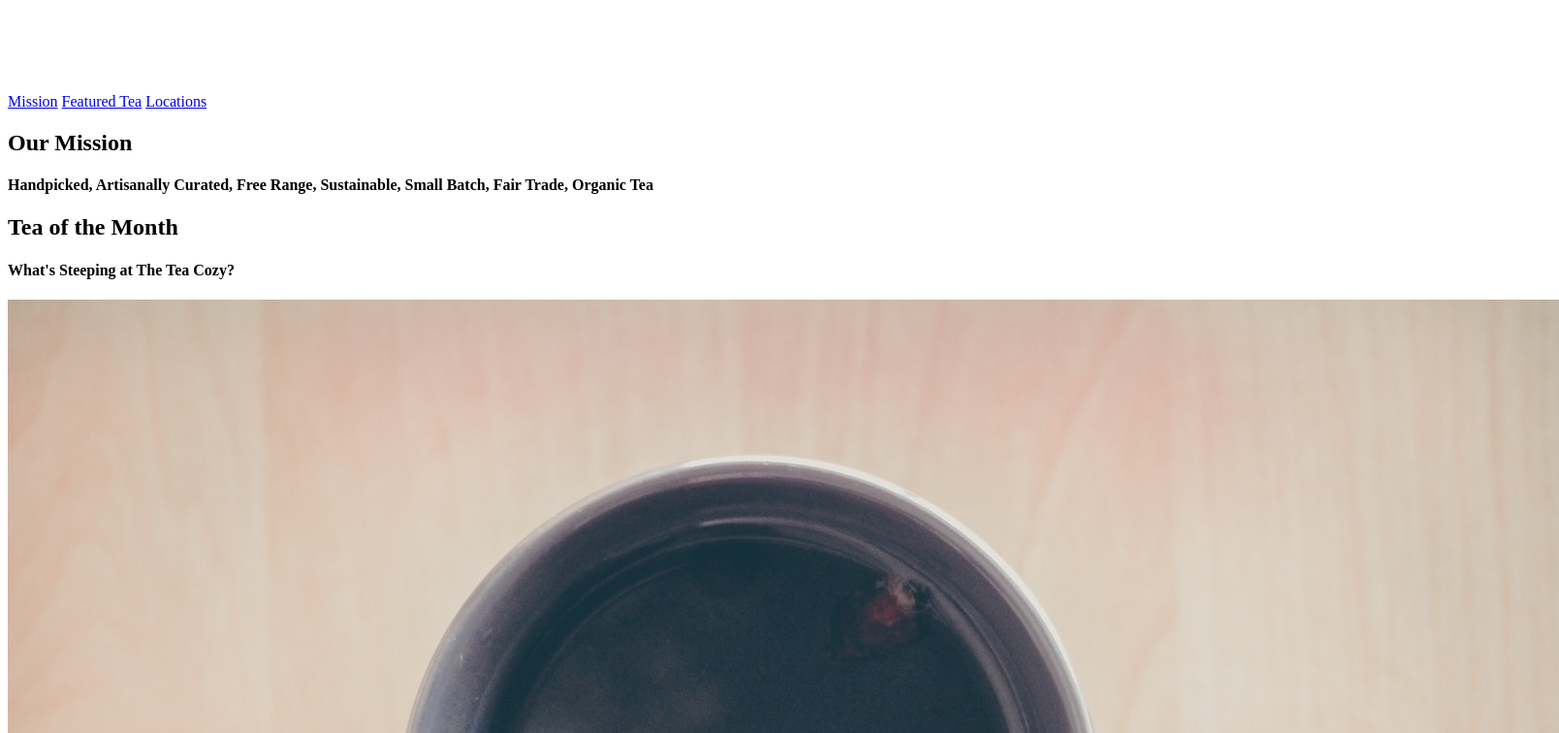
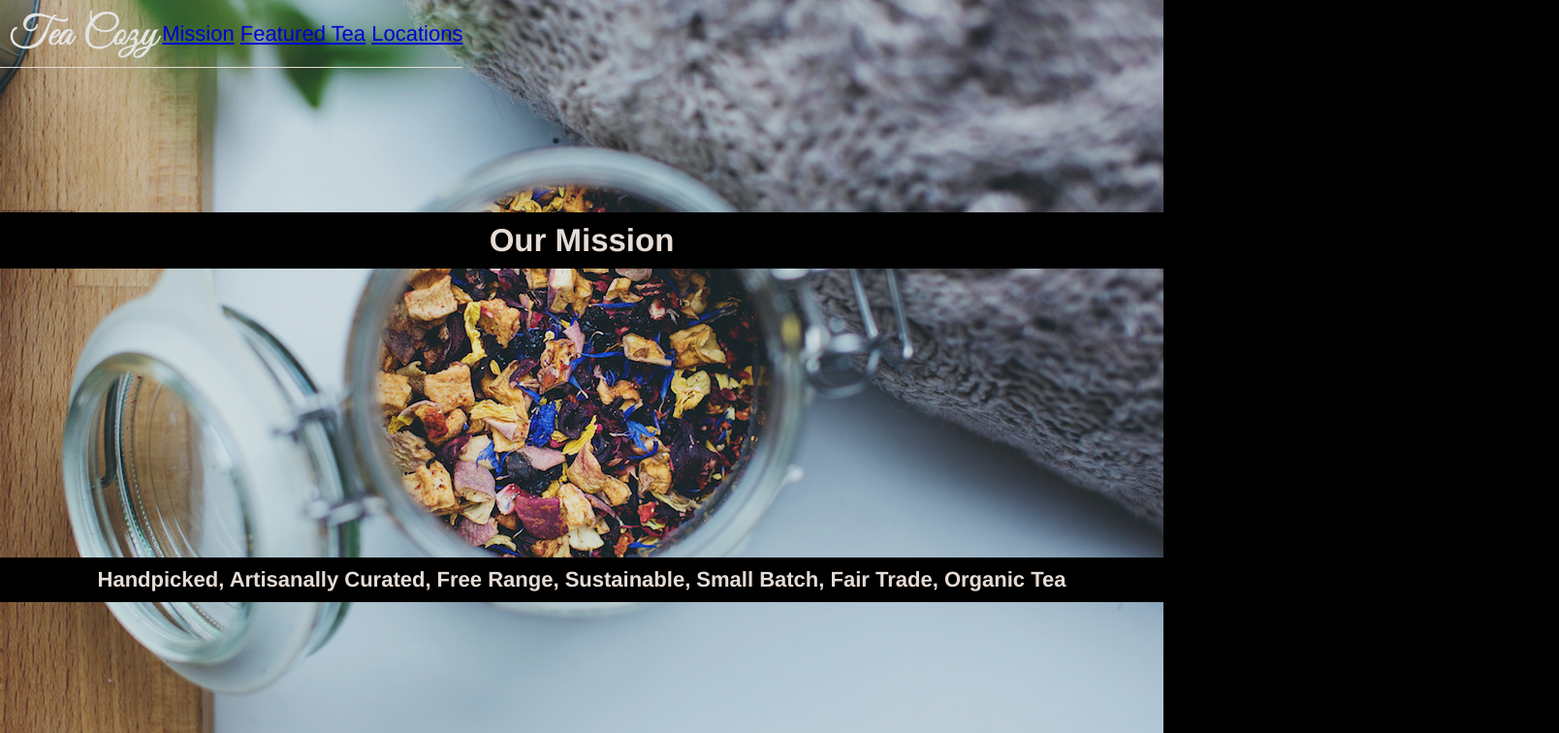
Before and after one commit to amitkb3/TeaCozy, a plain HTML site: page index.html in a window 1280 px wide. Shown: the top 756 px of the page at 97% size, 1608 px wide, since content can reach past the window. Drawn offline with Linux system fonts and the light colour scheme.

Commit message:
Added Style.css and updated index.html

```diff
--- a/index.html
+++ b/index.html
@@ -3,9 +3,10 @@
   <head>
     <meta charset="utf-8">
     <title>Tea Cozy</title>
-    <link(href="./resources/css/style.css", type="text/css", rel="stylesheet")
+    <link href="./resources/css/style.css", type="text/css", rel="stylesheet">
   </head>
   <body>
+    <header>
       <div class="logo">
         <img src="./resources/images/img-tea-cozy-logo.png" alt="Tea Cozy Logo"/>
       </div>
@@ -14,6 +15,7 @@
         <span><a href="#featuredtea">Featured Tea</a></span>
         <span><a href="#locations">Locations</a></span>
       </nav>
+  </header>
     <!-- Mision -->
     <div class="mission">
       <h2>Our Mission</h2>
@@ -54,6 +56,7 @@
     </div>
     <!-- Locations -->
     <div class="locations">
+      <h2>Locations</h2>
       <div class="location">
         <h3>Downtown</h3>
         <p>384 West 4th St</p>
@@ -78,8 +81,7 @@
       <h2>The Tea Cozy</h2>
       <h5 class="contact">contact@theteacozy.com</h5>
       <h5>917-555-8904</h5>
+    </div>
     <h5 class="copyright">copyright The Tea Cozy 2017</h5>
-    </div>
-
   </body>
 </html>
--- a/resources/css/style.css
+++ b/resources/css/style.css
@@ -0,0 +1,150 @@
+/* text centered horizontally is achieved by margin:auto;*/
+body {
+  font-family:Helvetica;
+  font-size: 22px;
+  color: seashell;
+  background-color: black;
+  opacity: 0.9;
+  margin: auto;
+  text-align: center;
+}
+
+header {
+  display: flex;
+  justify-content : center;
+  flex-wrap: wrap;
+  position: fixed;
+  z-index: 1;
+  height: 69px;
+  border-bottom: 1px solid seashell;
+  align-items: center;
+}
+
+header .logo{
+  display: flex;
+  padding-left: 10px;
+  height: 50px;
+}
+
+
+header .nav {
+  text-align: right;
+  flex-grow: 1;
+}
+
+.nav span {
+ display: inline-block;
+ padding: 20px 10px;
+}
+
+.mission {
+  display: flex;
+  justify-content : center;
+  flex-wrap: wrap;
+  padding-top:70px;
+  width: 1200px;
+  height: 700px;
+  background-image: url("../images/img-mission-background.jpg");
+}
+
+ .mission h2 {
+  margin: auto;
+  padding: 10px;
+  background-color: black;
+  width: 100%;
+  text-align: center;
+}
+
+ .mission h4 {
+  margin: auto;
+  padding: 10px;
+  background-color: black;
+  width: 100%;
+  text-align: center;
+}
+
+.featuredtea {
+  width: 1000px;
+  display: flex;
+  justify-content : center;
+  flex-wrap: wrap;
+}
+
+.featuredtea h2 {
+ margin: auto;
+ padding-top: 30px;
+ width: 100%;
+ text-align: center;
+}
+
+.featuredtea h4 {
+ margin: auto;
+ padding: 10px;
+ width: 100%;
+ text-align: center;
+}
+
+.products {
+  display: flex;
+  justify-content: center;
+  flex-wrap: wrap;
+}
+
+.product {
+  padding: 5px;
+}
+
+.product img {
+  height: 200px;
+  width: 300px;
+}
+
+.product span {
+  display: block;
+  padding: 5px;
+}
+
+.locations {
+  height: 500px;
+  padding-top: 70px;
+  background-image: url("../images/img-locations-background.jpg");
+  display: flex;
+  justify-content: center;
+  flex-wrap: wrap;
+
+  }
+
+  .locations h2 {
+    display: block;
+    margin: 0;
+    padding: 10px;
+    text-align: center;
+  }
+
+  .location {
+    display: flex;
+    flex-direction: column;
+    justify-content: center;
+    opacity: 1.0;
+    padding: 10px;
+    margin: 5px 20px;
+    background-color: black;
+    flex-basis: 280px;
+
+  }
+
+  .location h3 {
+    margin: 0;
+  }
+
+
+  .footer {
+    height: 200px;
+
+    }
+
+  .copyright {
+    display: block;
+    text-align: left;
+    padding-left: 20px;
+  }
```
Lines whose indentation alone changed are shown as unchanged.
